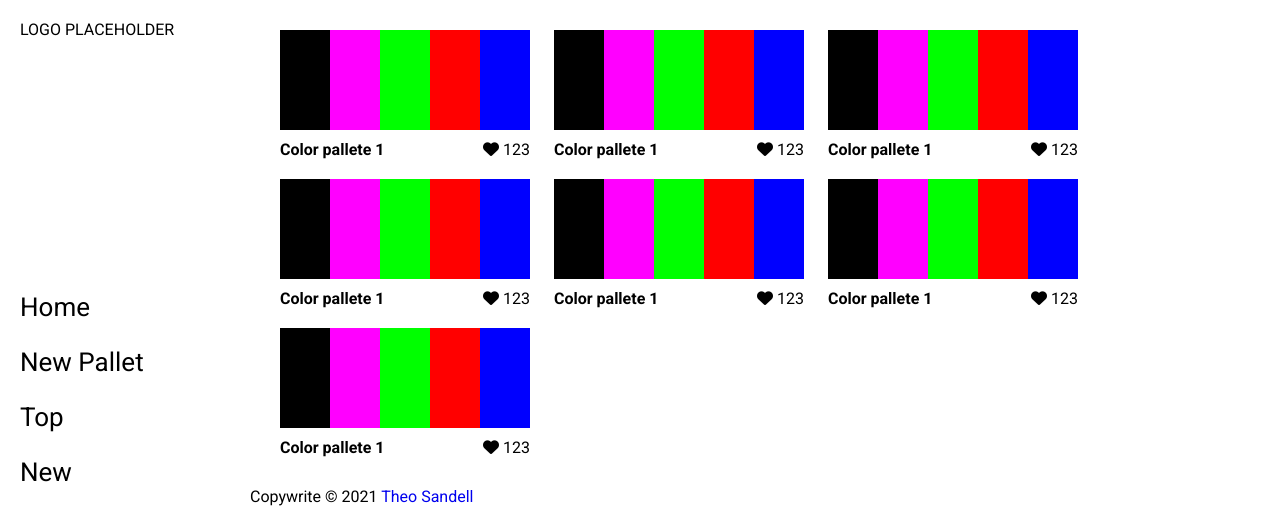
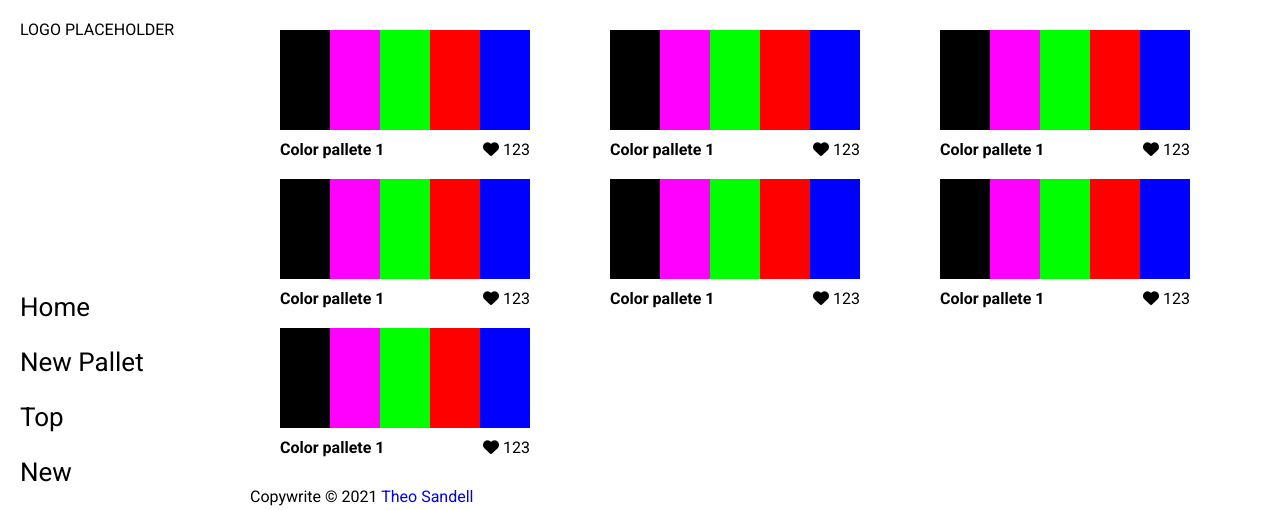
Before and after one commit to theo0165/colors, a PHP site: page / in a window 1280 px wide. Shown: the top 510 px of the page. Run offline with PHP 8.4, Linux system fonts and the light colour scheme; style sheets or scripts are compiled from the project's sources.

Commit message:
Fixed grid system for posts

```diff
--- a/include/header.php
+++ b/include/header.php
@@ -7,7 +7,7 @@
     <meta name="viewport" content="width=device-width, initial-scale=1.0">
     <title></title>
     <!--<link rel="stylesheet" href="/public/style/css/normalize.css">-->
-    <link href="https://fonts.googleapis.com/css2?family=Roboto:ital,wght@0,400;0,700;1,400:0,500&display=swap" rel="stylesheet">
+    <link href="https://fonts.googleapis.com/css2?family=Roboto:ital,wght@0,400;0,700;1,400&display=swap" rel="stylesheet">
     <link rel="stylesheet" href="https://cdnjs.cloudflare.com/ajax/libs/font-awesome/6.0.0-beta2/css/all.min.css" integrity="sha512-YWzhKL2whUzgiheMoBFwW8CKV4qpHQAEuvilg9FAn5VJUDwKZZxkJNuGM4XkWuk94WCrrwslk8yWNGmY1EduTA==" crossorigin="anonymous" referrerpolicy="no-referrer" />
     <link rel="stylesheet" href="/public/style/css/vars.css">
     <link rel="stylesheet" href="/public/style/css/common.css">
--- a/public/style/scss/components/post.scss
+++ b/public/style/scss/components/post.scss
@@ -1,5 +1,7 @@
 .posts {
   padding: 20px;
+  display: grid;
+  grid-template-columns: repeat(auto-fill, minmax(300px, 1fr));
 
   .post {
     display: inline-block;
```
